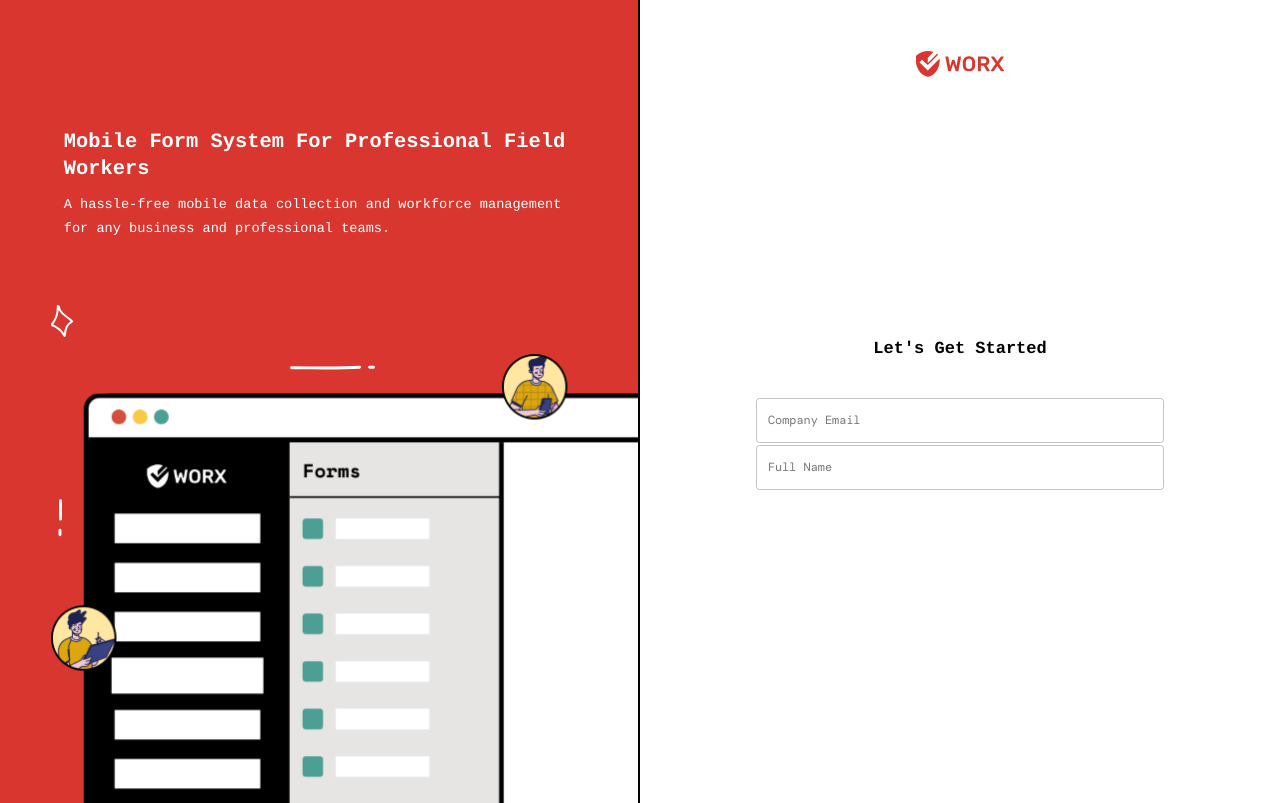
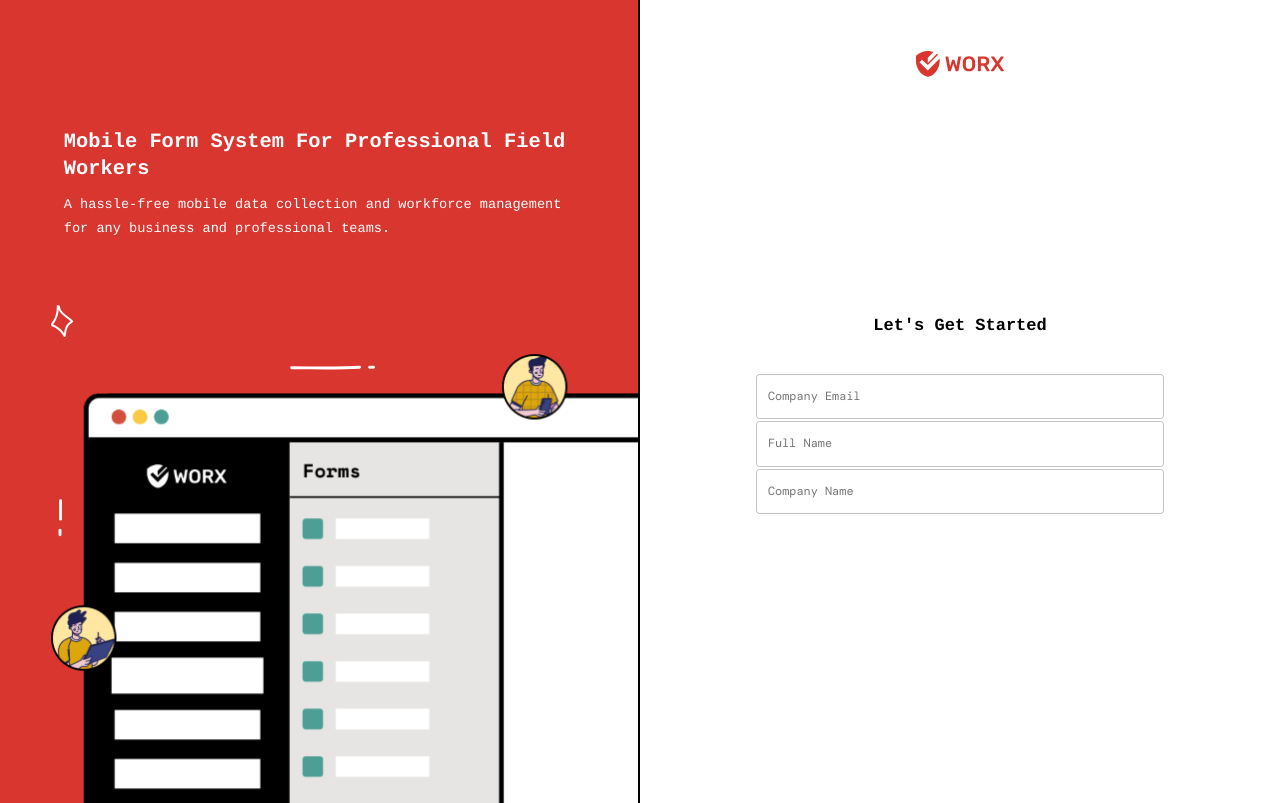
Before and after one commit to worxid/worx, a React (Create React App) app in the folder ui/: page /sign-up in a window 1280 px wide. Built offline with nearby package versions, Linux system fonts and the light colour scheme; a web font is replaced by a local one.

Commit message:
add company name Form Control component

```diff
--- a/ui/src/pages/SignUp/SignUp.jsx
+++ b/ui/src/pages/SignUp/SignUp.jsx
@@ -16,11 +16,13 @@ const SignUp = () => {
   const initialFormObject = {
     companyEmail: '',
     fullName: '',
+    companyName: '',
   }
 
   const initialFormHelperObject = {
     companyEmail: null,
     fullName: null,
+    companyName: null,
   }
 
   const [ formObject, setFormObject ] = useState(initialFormObject)
@@ -49,6 +51,7 @@ const SignUp = () => {
       <FormControl
         variant='outlined'
         fullWidth
+        error={formHelperObject.companyEmail}
       >
         <InputLabel>
           Company Email
@@ -71,6 +74,7 @@ const SignUp = () => {
       <FormControl
         variant='outlined'
         fullWidth
+        error={formHelperObject.fullName}
       >
         <InputLabel>
           Full Name
@@ -88,6 +92,29 @@ const SignUp = () => {
           {formHelperObject.fullName}
         </FormHelperText>
       </FormControl>
+
+      {/* COMPANY NAME FORM */}
+      <FormControl
+        variant='outlined'
+        fullWidth
+        error={formHelperObject.companyName}
+      >
+        <InputLabel>
+          Company Name
+        </InputLabel>
+
+        <OutlinedInput
+          name='companyName'
+          type='text'
+          value={formObject.companyName}
+          onChange={handleFormObjectChange}
+          label='Company Name'
+        />
+
+        <FormHelperText>
+          {formHelperObject.companyName}
+        </FormHelperText>
+      </FormControl>
     </>
   )
 }
```
